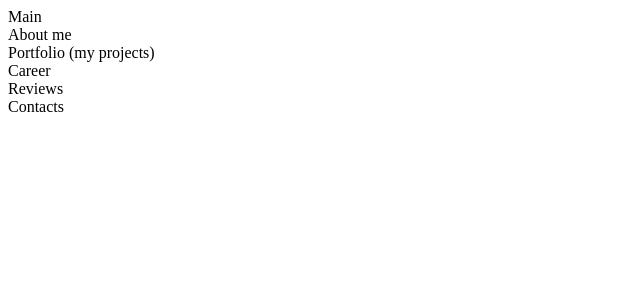
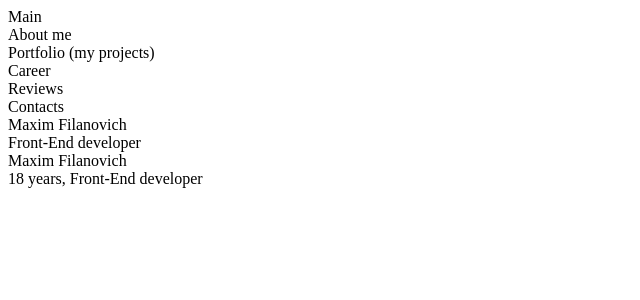
Before and after one commit to M-fil/portfolio, a React (Create React App) app: page /about in a window 1280 px wide. Shown: the top 300 px of the page, without its empty margins (0-640 px from the left). Built offline with nearby package versions, Linux system fonts and the light colour scheme.

Commit message:
feat: create About component

```diff
--- a/public/locales/en/translation.json
+++ b/public/locales/en/translation.json
@@ -5,6 +5,15 @@
     "portfolio": "Portfolio (my projects)",
     "career": "Career",
     "comments": "Reviews",
-    "contacts": "Contacts"
+    "contacts": "Contacts",
+    "name": "Maxim Filanovich",
+    "activity": "Front-End developer"
+  },
+  "about": {
+    "name": "Maxim Filanovich",
+    "activity": "Front-End developer",
+    "years": "years",
+    "description": "",
+    "skills": "Key skills"
   }
 }
--- a/src/components/about/About.tsx
+++ b/src/components/about/About.tsx
@@ -1,9 +1,21 @@
-import React from 'react'
+import React from 'react';
+import { useTranslation } from 'react-i18next';
 
-function About() {
+import { calculateAge } from '../../utils/calculations';
+
+const About: React.StatelessComponent = () => {
+  const [t] = useTranslation();
+
   return (
-    <div>
-
+    <div className="about">
+      <div className="about__person">
+        <div className="about__name">{t('about.name')}</div>
+        <div className="about__short-info">
+          {`${calculateAge()} ${t('about.years')}, ${t('about.activity')}`}
+        </div>
+      </div>
+      <div className="about__description">{t('about.description')}</div>
+      <div className="about__skills"></div>
     </div>
   )
 }
--- a/src/components/app/App.tsx
+++ b/src/components/app/App.tsx
@@ -3,11 +3,13 @@ import React from 'react';
 import i18n from '../../i18n/i18n';
 
 import Navigation from '../navigation/Navigation';
+import About from '../about/About';
 
 const App: React.FC = () => {
   return (
     <>
       <Navigation />
+      <About />
     </>
   )
 }
--- a/src/components/navigation/Navigation.tsx
+++ b/src/components/navigation/Navigation.tsx
@@ -14,6 +14,11 @@ const Navigation: React.FC = () => {
       <NavigationItem>{t('navigation.career')}</NavigationItem>
       <NavigationItem>{t('navigation.comments')}</NavigationItem>
       <NavigationItem>{t('navigation.contacts')}</NavigationItem>
+
+      <div className="navigation__person">
+        <div className="person__name">{t('navigation.name')}</div>
+        <div className="person__activity">{t('navigation.activity')}</div>
+      </div>
     </div>
   )
 }
--- a/src/constants/constants.tsx
+++ b/src/constants/constants.tsx
@@ -1,3 +1,19 @@
-const a = 5;
+const personalData: {
+  DATE_OF_BIRTH: string,
+} = {
+  DATE_OF_BIRTH: '10-12-2001',
+};
 
-export { a };
+const dateConstants: {
+  [propName: string]: number,
+} = {
+  MILISECONDS_PER_SECOND: 1000,
+  SECONDS_PER_MINUTE: 60,
+  HOURS_PER_DAY: 24,
+  AVERARGE_DAYS_PER_YEAR: 365.25,
+};
+
+export {
+  personalData,
+  dateConstants,
+};
--- /dev/null
+++ b/src/utils/calculations.tsx
@@ -0,0 +1,25 @@
+import {
+  personalData,
+  dateConstants,
+} from '../constants/constants';
+
+const {
+  DATE_OF_BIRTH,
+} = personalData;
+
+const {
+  MILISECONDS_PER_SECOND,
+  SECONDS_PER_MINUTE,
+  HOURS_PER_DAY,
+  AVERARGE_DAYS_PER_YEAR,
+} = dateConstants;
+
+const calculateAge = (dateOfBirth: string = DATE_OF_BIRTH): number => {
+  const differenceInDates = new Date().getTime() - new Date(dateOfBirth).getTime();
+  return Math.floor((differenceInDates / MILISECONDS_PER_SECOND / SECONDS_PER_MINUTE)
+    / SECONDS_PER_MINUTE / HOURS_PER_DAY / AVERARGE_DAYS_PER_YEAR);
+};
+
+export {
+  calculateAge,
+};
```
Also changed, not shown: public/locales/ru/translation.json (+10 -1 lines).
